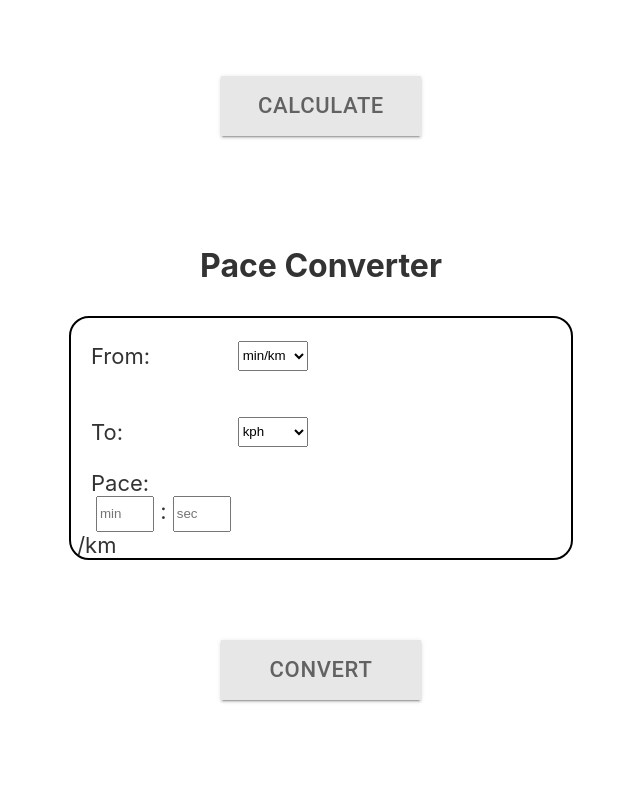
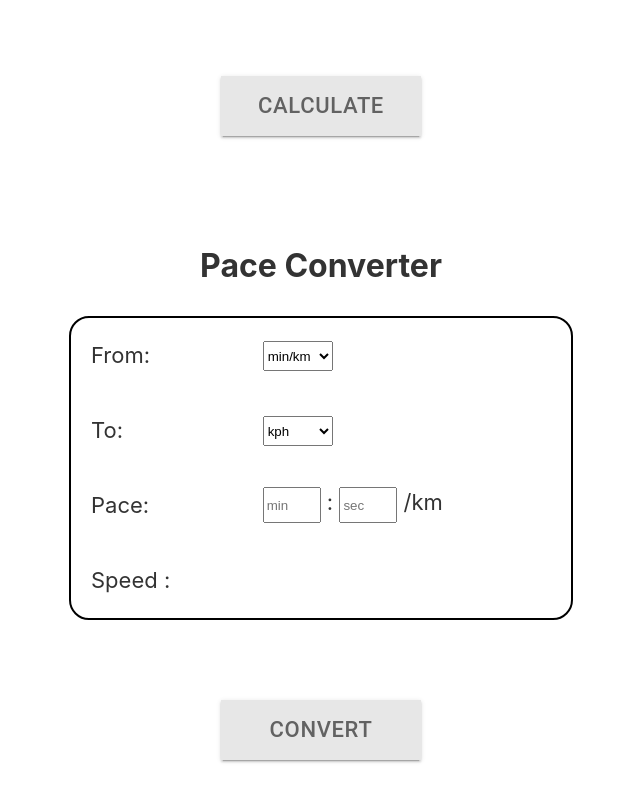
Before and after one commit to MinYoungChoe/react-webapp, a React (Create React App) app: page / in a window 1280 px wide. Shown: the part 574-1374 px from the top of the page, without its empty margins (319-959 px from the left). Before the commit the page ends 1314 px from the top, so only its background shows below. Built offline with nearby package versions, Linux system fonts and the light colour scheme.

Commit message:
Updated css

```diff
--- a/src/App.css
+++ b/src/App.css
@@ -50,6 +50,16 @@
   align-items: center;
 }
 
+.converter-container {
+  display: grid;
+  grid-template-rows: 1fr 1fr 1fr 1fr;
+  grid-template-columns: 1fr 2fr;
+  margin: 20px 0 20px 0;
+  font-size: 22px;
+  justify-items: left;
+  align-items: center;
+}
+
 input {
   width: 50px;
   height: 30px;
@@ -78,6 +88,13 @@ select {
   border-radius: 20px; /* Adjust the border-radius to make the container round */
 }
 
+.converter-box {
+  border: 2px solid black;
+  width: 500px;
+  height: 300px;
+  margin: 20px auto;
+  border-radius: 20px; /* Adjust the border-radius to make the container round */
+}
 
 .error {
   height: 20px;
--- a/src/components/Converter.jsx
+++ b/src/components/Converter.jsx
@@ -79,10 +79,11 @@ const Converter = () => {
   return (
     <div className="form">
       <form>
-        <div className="calculate-box container">
+        <div className="converter-box converter-container">
           <div className="label">
             <label>From:</label>
           </div>
+          <div className="input">
           <select
             value={formData.fromUnit}
             onChange={(e) => handleInputChange("fromUnit", e.target.value)}
@@ -92,9 +93,13 @@ const Converter = () => {
             <option value="mph">mph</option>
           </select>
 
+
+          </div>
+
           <div className="label">
             <label>To:</label>
           </div>
+          <div className="input">
           <select
             value={formData.toUnit}
             onChange={(e) => handleInputChange("toUnit", e.target.value)}
@@ -105,11 +110,17 @@ const Converter = () => {
               </option>
             ))}
           </select>
-
+          </div>
           {formData.fromUnit === "minPerKm" ? (
+            <>
             <div className="label">
               <label>Pace:</label>
-              <div className="input">
+              </div>
+
+
+
+              <div className="inputboxes">
+                    <div className="input">
                 <input
                   type="number"
                   placeholder="min"
@@ -127,10 +138,16 @@ const Converter = () => {
                   value={formData.seconds}
                   onChange={(e) => handleInputChange("seconds", e.target.value)}
                 />
+              &nbsp;/km&nbsp;
               </div>
-              &nbsp;/km&nbsp;
             </div>
+            <div className="label">
+            <label>Speed :</label>
+          </div>
+            </>
+
           ) : (
+            <>
             <div className="label">
               <label>Speed:</label>
               <input
@@ -141,9 +158,14 @@ const Converter = () => {
                 onChange={(e) => handleInputChange("speed", e.target.value)}
               />
             </div>
+             <div className="label">
+             <label>Pace:</label>
+             </div>
+             </>
           )}
 
-          {result && <p className="result-text">{result}</p>}
+
+          {result && <p className="result-text input">{result}</p>}
         </div>
         <div className="error">{errorMessage}</div>
 
```
